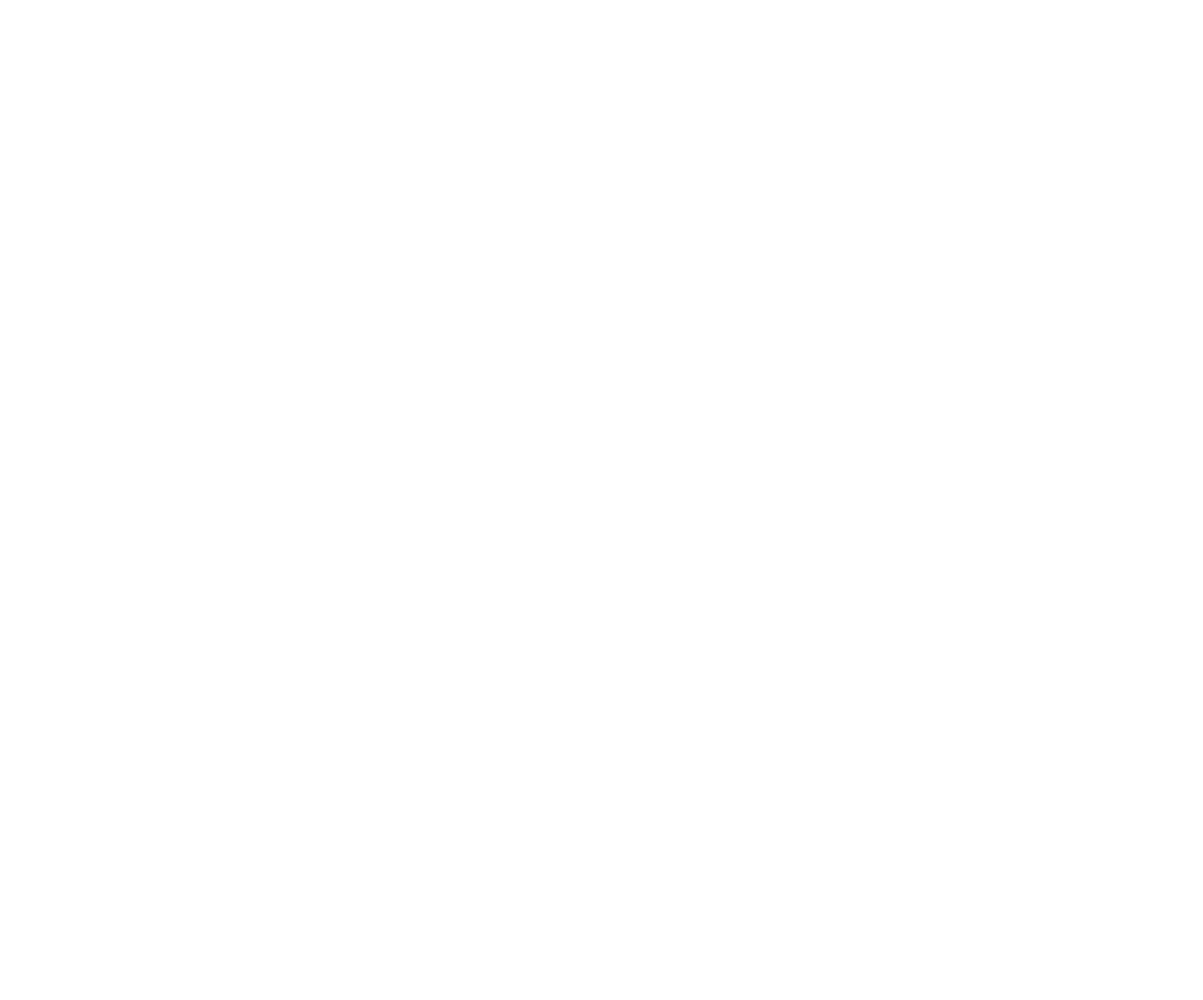
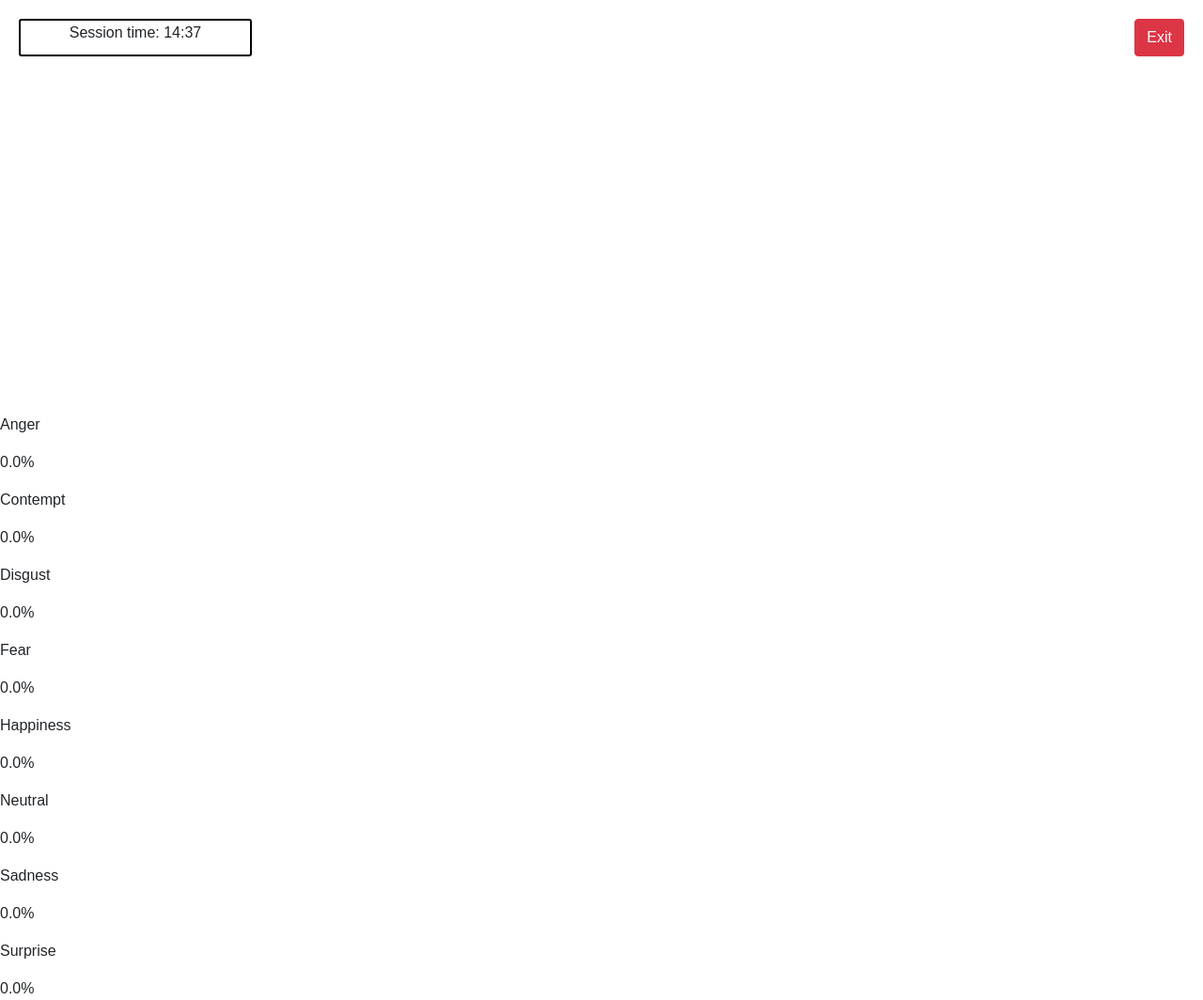
Before and after one commit to ALazenka/MORT-Analysis, a React (Create React App) app in the folder frontend/: page / in a window 1280 px wide. Shown: the whole page at 94% size. Before the commit the page ends 800 px from the top, so only its background shows below. Built offline with nearby package versions, Linux system fonts and the light colour scheme.

Commit message:
work in progress

```diff
--- a/frontend/src/Pages/Result/Result.css
+++ b/frontend/src/Pages/Result/Result.css
@@ -1,27 +1,69 @@
-.result{
-    display: flex;
+.result {
+    z-index: 1;
+    display: grid;
     grid-template-columns: 100%;
-    grid-template-rows: 10vh, 45vh, 45vh;
+    grid-template-rows: 10vh 45vh 45vh;
     grid-template-areas:
         "top"
         "scrub"
         "data";
 }
 
-.toprow{
+.toprow {
     grid-area: "top";
     display: flex;
+    flex-direction: row;
     justify-content: space-between;
 }
 
-.data{
+.time {
+    text-align: center;
+    line-height: 25px;
+    width: 20%;
+    border: 2px solid #000000;
+    border-radius: 3px;
+}
+
+.data {
     grid-area: "data";
     display: flex;
     justify-content: space-around;
 }
 
-.averageGrid{
+.averageGrid {
     display:grid;
+    grid-template-columns: 50% 50%;
+}
+
+.analytics-box-1 {
+    grid-column: 1;
+    grid-row: 1;
+}
+.analytics-box-2 {
     grid-column: 2;
-    grid-row:4;
+    grid-row: 1;
 }
+.analytics-box-3 {
+    grid-column: 1;
+    grid-row: 2;
+}
+.analytics-box-4 {
+    grid-column: 2;
+    grid-row: 2;
+}
+.analytics-box-5 {
+    grid-column: 1;
+    grid-row: 3;
+}
+.analytics-box-6 {
+    grid-column: 2;
+    grid-row: 3;
+}
+.analytics-box-7 {
+    grid-column: 1;
+    grid-row: 4
+}
+.analytics-box-8 {
+    grid-column: 2;
+    grid-row: 4;
+}
--- a/frontend/src/Pages/Result/Result.js
+++ b/frontend/src/Pages/Result/Result.js
@@ -1,13 +1,73 @@
 import React, { Component } from 'react'
+import { Button } from 'react-bootstrap'
+import "./Result.css"
 
 class Result extends Component {
+  constructor(){
+    super();
+    this.averages = {
+      anger: 0,
+      contempt: 0,
+      disgust: 0,
+      fear: 0,
+      happiness: 0,
+      neutral: 0,
+      sadness: 0,
+      surprise: 0,
+    };
+  }
 
   render() {
     return (
       <div className="result">
-        <div className="topow">
+        <div className="top-row">
+          <div className="time">Session time:      14:37</div>
+          <Button bsStyle="danger">Exit</Button>
         </div>
-        <div className="data"></div>
+        <div className="data">
+        </div>
+        <div className="average-grid">
+        <div
+            className="analytics-box-1"
+            style={{ backgroundColor: ("rgba(230, 0, 0, " + this.averages["anger"] + ")")}}>
+            <p>Anger</p><p>{(parseInt(this.averages['anger'] * 1000) * 1.0 / 10).toFixed(1)}%</p>
+          </div>
+          <div
+            className="analytics-box-2"
+            style={{ backgroundColor: ("rgba(255, 102, 0, " + this.averages["contempt"] + ")")}}>
+            <p>Contempt</p><p>{(parseInt(this.averages['contempt'] * 1000) * 1.0 / 10).toFixed(1)}%</p>
+          </div>
+          <div
+            className="analytics-box-3"
+            style={{ backgroundColor: ("rgba(0, 0, 102, " + this.averages["disgust"] + ")")}}>
+            <p>Disgust</p><p>{(parseInt(this.averages['disgust'] * 1000) * 1.0 / 10).toFixed(1)}%</p>
+          </div>
+          <div
+            className="analytics-box-4"
+            style={{ backgroundColor: ("rgba(230, 230, 0, " + this.averages["fear"] + ")")}}>
+            <p>Fear</p><p>{(parseInt(this.averages['fear'] * 1000) * 1.0 / 10).toFixed(1)}%</p>
+          </div>
+          <div
+            className="analytics-box-5"
+            style={{ backgroundColor: ("rgba(42, 190, 42, " + this.averages["happiness"] + ")")}}>
+            <p>Happiness</p><p>{(parseInt(this.averages['happiness'] * 1000) * 1.0 / 10).toFixed(1)}%</p>
+          </div>
+          <div
+            className="analytics-box-6"
+            style={{ backgroundColor: ("rgba(128, 128, 128, " + this.averages["neutral"] + ")")}}>
+            <p>Neutral</p><p>{(parseInt(this.averages['neutral'] * 1000) * 1.0 / 10).toFixed(1)}%</p>
+          </div>
+          <div
+            className="analytics-box-7"
+            style={{ backgroundColor: ("rgba(0, 172, 230, " + this.averages["sadness"] + ")")}}>
+            <p>Sadness</p><p>{(parseInt(this.averages['sadness'] * 1000) * 1.0 / 10).toFixed(1)}%</p>
+          </div>
+          <div
+            className="analytics-box-8"
+            style={{ backgroundColor: ("rgba(153, 0, 204, " + this.averages["surprise"] + ")")}}>
+            <p>Surprise</p><p>{(parseInt(this.averages['surprise'] * 1000) * 1.0 / 10).toFixed(1)}%</p>
+          </div>
+        </div>
       </div>
     )
   }
```
